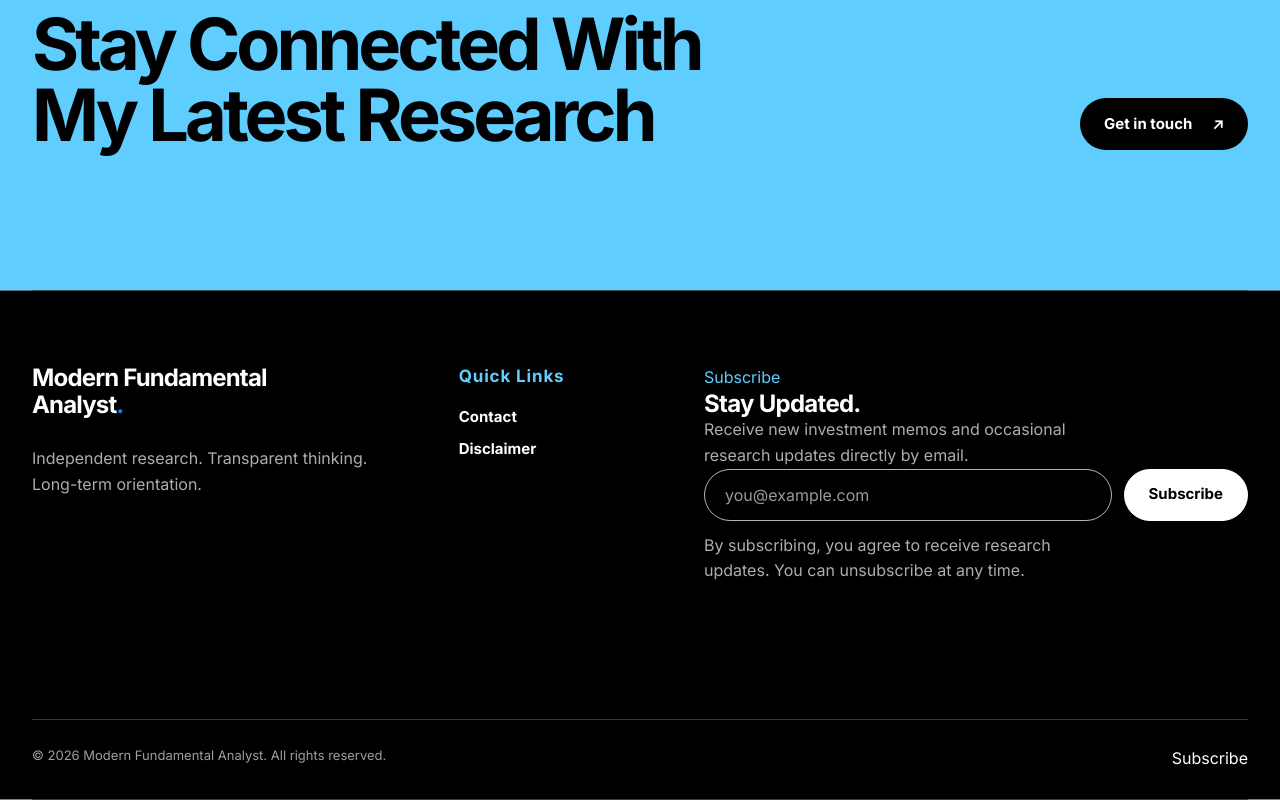
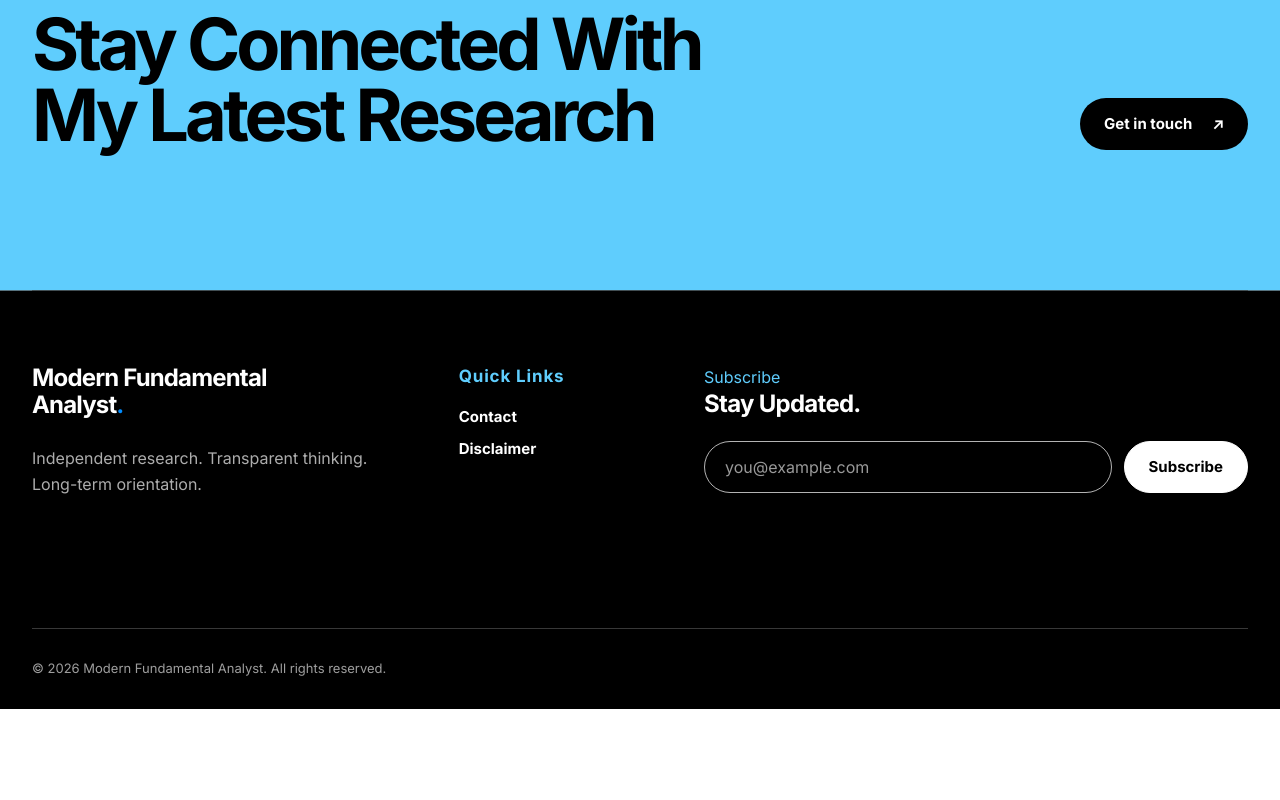
Before and after one commit to Tianyi0510/modern-fundamental-analyst, a Next.js app: page / in a window 1280 px wide. Shown: the part 5126-5926 px from the top of the page. After the commit the page ends 5835 px from the top, so only its background shows below. Built offline with nearby package versions, Linux system fonts and the light colour scheme.

Commit message:
Simplify footer subscription copy

```diff
--- a/app/globals.css
+++ b/app/globals.css
@@ -201,7 +201,7 @@ a { color: inherit; text-decoration: none; }
 .site-footer p { margin: 0; max-width: 390px; color: rgba(0,0,0,.62); }
 .footer-heading { margin-bottom: 20px !important; color: var(--light-blue) !important; font-size: var(--type-label) !important; font-weight: var(--weight-bold) !important; letter-spacing: var(--tracking-label) !important; line-height: 1.3 !important; }
 .footer-links { display: grid; gap: 14px; }
-.footer-bottom { grid-column: 1 / -1; display: flex; justify-content: space-between; gap: 24px; margin-top: 34px; padding-top: 26px; border-top: 1px solid rgba(255,255,255,.22); }
+.footer-bottom { grid-column: 1 / -1; margin-top: 34px; padding-top: 26px; border-top: 1px solid rgba(255,255,255,.22); }
 .footer-bottom small { color: rgba(255,255,255,.62); }
 
 /* Inner pages */
@@ -883,7 +883,7 @@ a { color: inherit; text-decoration: none; }
   .memo-card { min-height: 410px; }
   .cta { grid-template-columns: 1fr; gap: 44px; }
   .site-footer { grid-template-columns: 1fr; gap: 50px; }
-  .footer-bottom { grid-column: auto; flex-direction: column-reverse; margin-top: 12px; }
+  .footer-bottom { grid-column: auto; margin-top: 12px; }
   .page-hero { padding: 70px 0 90px; }
   .page-hero h1 { overflow-wrap: anywhere; }
   .page-intro { grid-template-columns: 1fr; gap: 28px; }
--- a/components/site-footer.tsx
+++ b/components/site-footer.tsx
@@ -8,10 +8,10 @@ const currentYear = new Date().getUTCFullYear();
 export function SiteFooter({ locale = "en" }: SiteFooterProps = {}) {
   const prefix = localeConfig[locale].prefix;
   const copy = locale === "zh-tw"
-    ? { description: "獨立研究、透明思考、長期視角。", quickLinks: "快速連結", subscribe: "訂閱", contact: "聯絡", disclaimer: "免責聲明", rights: "版權所有。" }
+    ? { description: "獨立研究、透明思考、長期視角。", quickLinks: "快速連結", contact: "聯絡", disclaimer: "免責聲明", rights: "版權所有。" }
     : locale === "zh-cn"
-      ? { description: "独立研究、透明思考、长期视角。", quickLinks: "快速链接", subscribe: "订阅", contact: "联系", disclaimer: "免责声明", rights: "版权所有。" }
-      : { description: "Independent research. Transparent thinking. Long-term orientation.", quickLinks: "Quick Links", subscribe: "Subscribe", contact: "Contact", disclaimer: "Disclaimer", rights: "All rights reserved." };
+      ? { description: "独立研究、透明思考、长期视角。", quickLinks: "快速链接", contact: "联系", disclaimer: "免责声明", rights: "版权所有。" }
+      : { description: "Independent research. Transparent thinking. Long-term orientation.", quickLinks: "Quick Links", contact: "Contact", disclaimer: "Disclaimer", rights: "All rights reserved." };
 
   return (
     <footer className="site-footer shell">
@@ -29,7 +29,6 @@ export function SiteFooter({ locale = "en" }: SiteFooterProps = {}) {
       <SubscribeForm locale={locale} />
       <div className="footer-bottom">
         <small>© {currentYear} Modern Fundamental Analyst. {copy.rights}</small>
-        <Link href={`${prefix}/contact#subscribe`}>{copy.subscribe}</Link>
       </div>
     </footer>
   );
--- a/components/subscribe-form.module.css
+++ b/components/subscribe-form.module.css
@@ -1,8 +1,7 @@
 .section { min-width: 0; }
 .label { margin: 0 0 16px; color: var(--light-blue) !important; font-size: var(--type-label); line-height: 1.3; font-weight: var(--weight-bold); letter-spacing: var(--tracking-label); text-transform: capitalize; }
 .section h2 { margin: 0; color: var(--white); font-size: var(--type-title-bold); line-height: 1.1; letter-spacing: -.03em; font-weight: var(--weight-bold); text-transform: capitalize; }
-.intro { max-width: 520px; margin: 14px 0 24px; color: rgba(255,255,255,.72); font-size: var(--type-body); line-height: var(--leading-body); }
-.form { display: grid; grid-template-columns: minmax(0, 1fr) auto; gap: 12px; }
+.form { display: grid; grid-template-columns: minmax(0, 1fr) auto; gap: 12px; margin-top: 24px; }
 .field { min-width: 0; }
 .field span { position: absolute; width: 1px; height: 1px; padding: 0; margin: -1px; overflow: hidden; clip: rect(0,0,0,0); white-space: nowrap; border: 0; }
 .control { display: block; width: 100%; min-height: 52px; padding: 13px 20px; border: 1px solid rgba(255,255,255,.7); border-radius: 999px; background: transparent; color: var(--white); font: inherit; font-size: var(--type-body); }
@@ -12,11 +11,11 @@
 .submit:hover { border-color: var(--light-blue); background: var(--light-blue); }
 .submit:active { transform: translateY(1px); }
 .submit:disabled { cursor: wait; opacity: .64; transform: none; }
-.note, .status { grid-column: 1 / -1; margin: 0; color: rgba(255,255,255,.6); font-size: var(--type-caption); line-height: 1.55; }
-.status { min-height: 1.55em; color: var(--white); font-weight: var(--weight-bold); }
+.status { grid-column: 1 / -1; min-height: 1.55em; margin: 0; color: var(--white); font-size: var(--type-caption); line-height: 1.55; }
+.status { font-weight: var(--weight-bold); }
 .honeypot { position: absolute !important; left: -10000px !important; width: 1px !important; height: 1px !important; overflow: hidden !important; pointer-events: none !important; }
 @media (max-width: 800px) {
   .form { grid-template-columns: 1fr; }
   .submit { width: 100%; }
-  .note, .status { grid-column: auto; }
+  .status { grid-column: auto; }
 }
--- a/components/subscribe-form.tsx
+++ b/components/subscribe-form.tsx
@@ -9,36 +9,30 @@ const copy = {
   en: {
     label: "Subscribe",
     title: "Stay Updated.",
-    intro: "Receive new investment memos and occasional research updates directly by email.",
     email: "Email Address",
     placeholder: "you@example.com",
     submit: "Subscribe",
     submitting: "Subscribing…",
-    note: "By subscribing, you agree to receive research updates. You can unsubscribe at any time.",
     success: "You’re subscribed. Thank you for following the research.",
     error: "Subscription could not be completed. Please try again.",
   },
   "zh-tw": {
     label: "訂閱",
     title: "掌握最新研究。",
-    intro: "透過電子郵件接收最新投資備忘錄與不定期研究更新。",
     email: "電子郵件地址",
     placeholder: "you@example.com",
     submit: "訂閱",
     submitting: "訂閱中…",
-    note: "訂閱即表示你同意接收研究更新；你可以隨時取消訂閱。",
     success: "訂閱成功。感謝你持續關注研究內容。",
     error: "目前無法完成訂閱，請稍後再試。",
   },
   "zh-cn": {
     label: "订阅",
     title: "掌握最新研究。",
-    intro: "通过电子邮件接收最新投资备忘录与不定期研究更新。",
     email: "电子邮件地址",
     placeholder: "you@example.com",
     submit: "订阅",
     submitting: "订阅中…",
-    note: "订阅即表示你同意接收研究更新；你可以随时取消订阅。",
     success: "订阅成功。感谢你持续关注研究内容。",
     error: "目前无法完成订阅，请稍后再试。",
   },
@@ -74,7 +68,6 @@ export function SubscribeForm({ locale }: { locale: Locale }) {
     <section className={styles.section} id="subscribe" aria-labelledby="subscribe-title">
       <p className={styles.label}>{text.label}</p>
       <h2 id="subscribe-title">{text.title}</h2>
-      <p className={styles.intro}>{text.intro}</p>
       <form className={styles.form} onSubmit={submit}>
         <label className={styles.field}>
           <span>{text.email}</span>
@@ -82,7 +75,6 @@ export function SubscribeForm({ locale }: { locale: Locale }) {
         </label>
         <label className={styles.honeypot} aria-hidden="true"><span>Website</span><input name="website" type="text" tabIndex={-1} autoComplete="off" /></label>
         <button className={styles.submit} type="submit" disabled={status === "submitting"}>{status === "submitting" ? text.submitting : text.submit}</button>
-        <p className={styles.note}>{text.note}</p>
         <p className={styles.status} role="status" aria-live="polite">{status === "success" ? text.success : status === "error" ? text.error : ""}</p>
       </form>
     </section>
```
Also changed, not shown: 2 other files (tests, documents, lock files or other folders).
